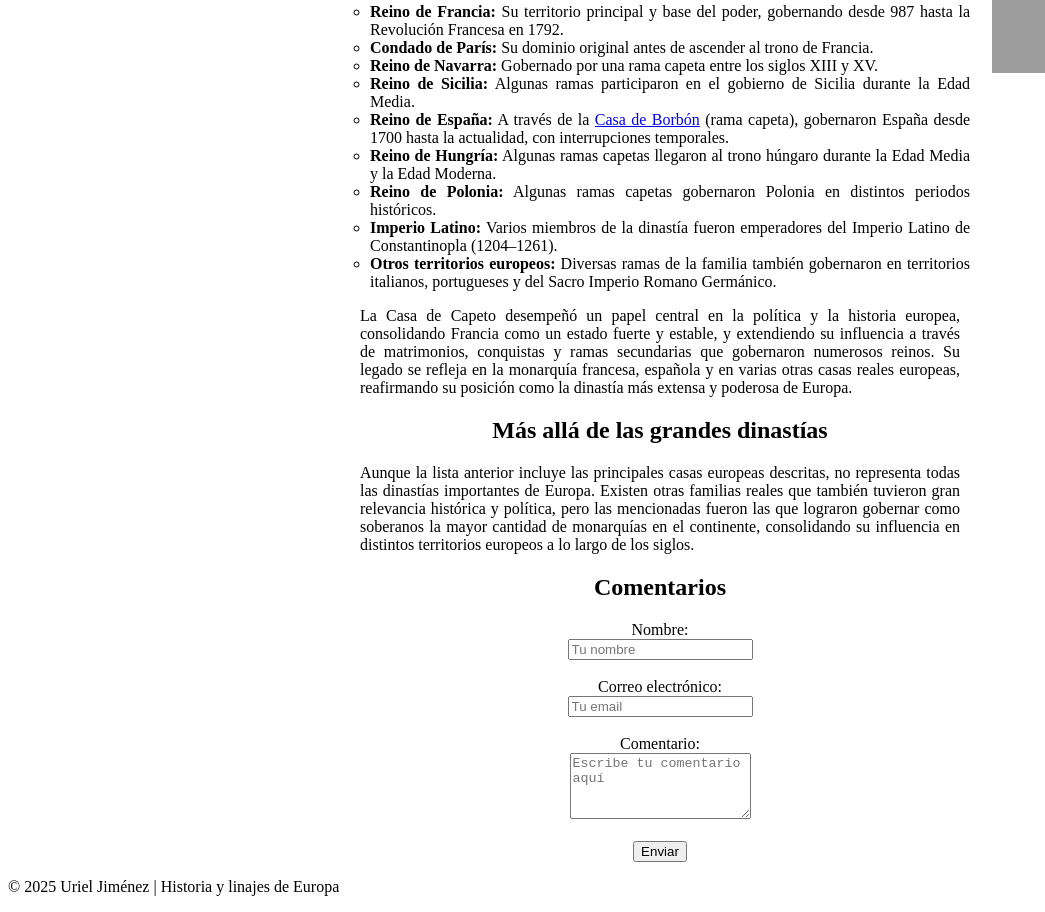
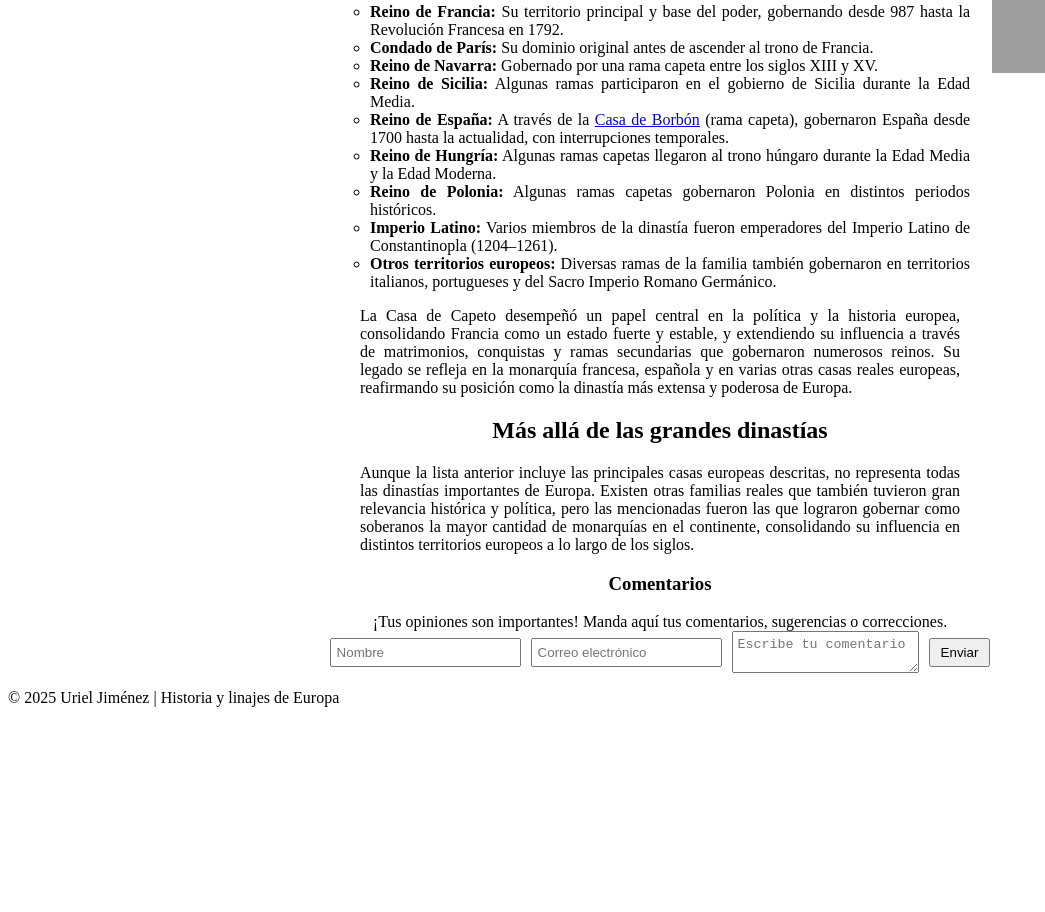
Before and after one commit to urieljrod/Proyecto_Final_M1, a plain HTML site: page index.html in a window 1280 px wide. Shown: the part 4494-5406 px from the top of the page, without its empty margins (0-1045 px from the left). After the commit the page ends 5217 px from the top, so only its background shows below. Drawn offline with Linux system fonts and the light colour scheme; grey boxes are pictures that could not be loaded.

Commit message:
fix: Comentarios

```diff
--- a/index.html
+++ b/index.html
@@ -209,18 +209,14 @@ Estas casas no solo gobernaron territorios, sino que dejaron un legado político
 <p style="max-width:600px; text-align:justify;">
   Aunque la lista anterior incluye las principales casas europeas descritas, no representa todas las dinastías importantes de Europa. Existen otras familias reales que también tuvieron gran relevancia histórica y política, pero las mencionadas fueron las que lograron gobernar como soberanos la mayor cantidad de monarquías en el continente, consolidando su influencia en distintos territorios europeos a lo largo de los siglos.
 </p>
-<h2 style="text-align:center;">Comentarios</h2>
-<form style="max-width:600px; margin:auto;">
-  <label for="nombre">Nombre:</label><br>
-  <input type="text" id="nombre" name="nombre" placeholder="Tu nombre"><br><br>
-
-  <label for="email">Correo electrónico:</label><br>
-  <input type="email" id="email" name="email" placeholder="Tu email"><br><br>
-
-  <label for="comentario">Comentario:</label><br>
-  <textarea id="comentario" name="comentario" rows="4" placeholder="Escribe tu comentario aquí"></textarea><br><br>
-
-  <input type="submit" value="Enviar">
+<h3 style="text-align:center;">Comentarios</h3>
+<p style="max-width:600px; text-align:center; margin:auto;">
+  ¡Tus opiniones son importantes! Manda aquí tus comentarios, sugerencias o correcciones.</p>
+<form style="display:flex; justify-content:center; align-items:center; gap:10px; flex-wrap:wrap; max-width:100%; margin:auto;">
+  <input type="text" name="nombre" placeholder="Nombre" style="padding:5px;">
+  <input type="email" name="email" placeholder="Correo electrónico" style="padding:5px;">
+  <textarea name="comentario" placeholder="Escribe tu comentario" rows="2" style="padding:5px;"></textarea>
+  <input type="submit" value="Enviar" style="padding:5px 10px;">
 </form>
 </div>
     <footer>
```
